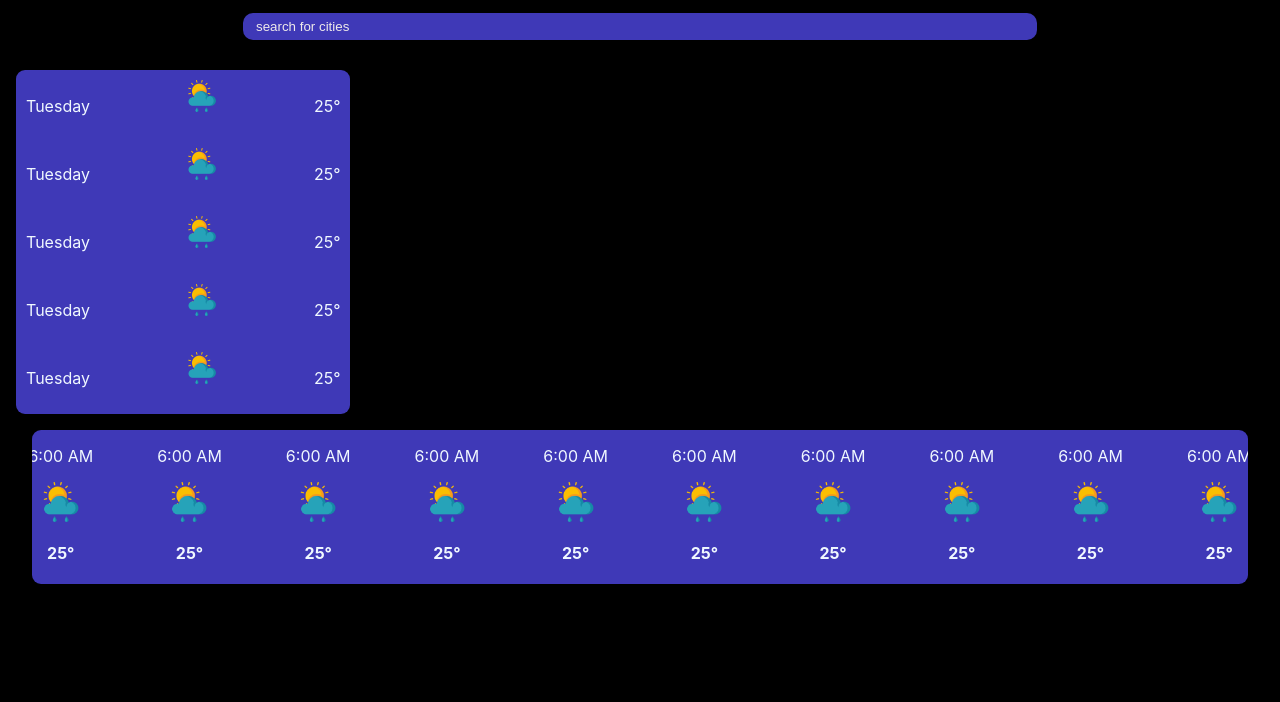
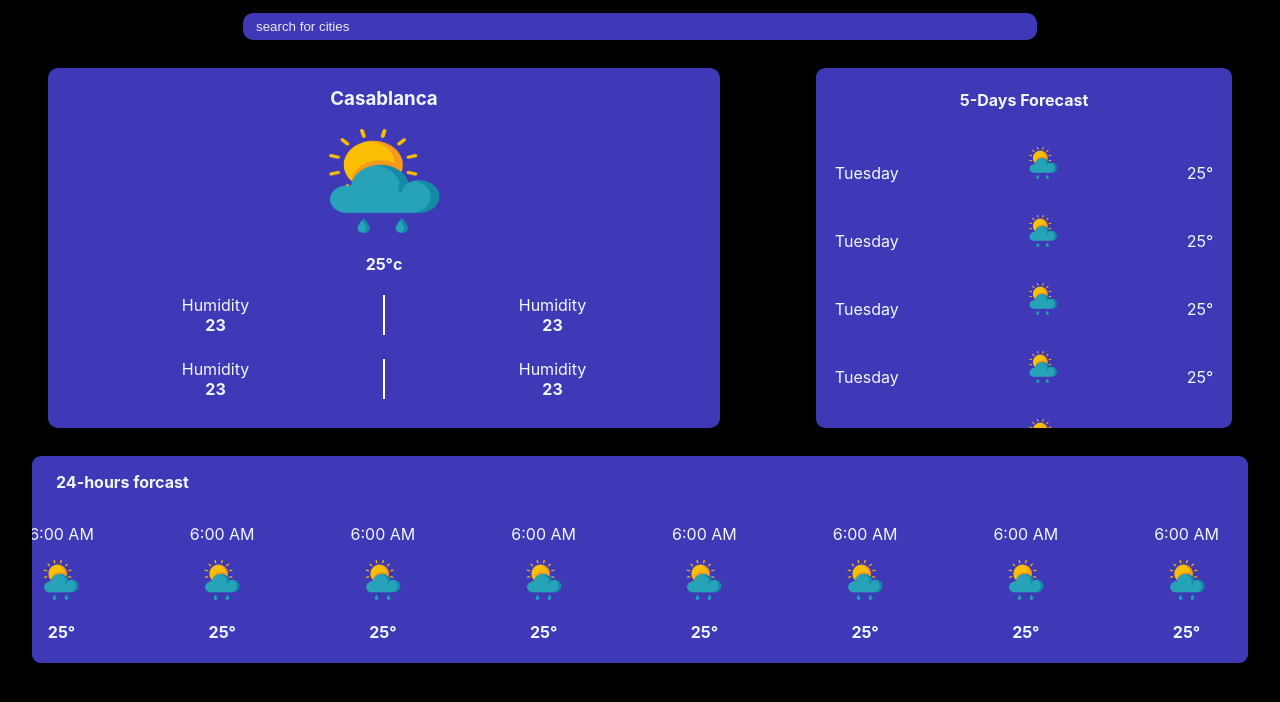
Before and after one commit to sanaaJer/Weather_React_Application, a React (Create React App) app: page / in a window 1280 px wide. Shown: the top 702 px of the page. Built offline with nearby package versions, Linux system fonts and the light colour scheme; no server answers.

Commit message:
update style components

```diff
--- a/src/App.css
+++ b/src/App.css
@@ -1,7 +1,10 @@
+body{
+    overflow-x: hidden;
+    background-color: black;
+
+}
 .App{
-    background-color: black;
     width: 100vw;
-    height: 100vh;
     display:flex;
     flex-direction: column;
     color: aliceblue;
@@ -10,7 +13,7 @@
 
 .filterCity{
     width:60vw;
-    margin: 1em auto;
+    margin: 1em auto 0 auto;
     display: block;
     padding:6px 1em 6px 1em;
     background-color: #3f39b7;
@@ -28,8 +31,9 @@ input::placeholder {
     display:flex;
     flex-direction: column;
     align-items: center;
+    margin-right: 2em;
+}
 
-}
 
 .divHourForcast{
     display:flex;
@@ -37,21 +41,54 @@ input::placeholder {
     justify-content: center;
     gap: 4em;
     overflow-x: auto;
+    scrollbar-width: none;
     white-space: nowrap;
     background-color: #3f39b7;
-    margin: 0 2em ;
     border-radius: 9px;
-    scrollbar-width: none;
 
 }
+
 .divDailyForcas{
     display:flex;
     flex-direction: column;
     align-items: center;
     gap:1em;
-    width: fit-content;
+    flex: 1;
+      background-color: #3f39b7;
+    padding-right: 40px;
+    padding-left: 40px;
+    border-radius: 9px;
+    margin: 1em 3em 0 3em;
+    height: 90%;
+    min-height: 90%;
+    overflow-y: auto;
+    scrollbar-width: none;
+
+}
+
+.div_Curr_daily{
+    display:flex;
+    flex-direction: row;
+    justify-content: space-between;
+    align-items: center;
+    height:400px;
+    margin-bottom:1em ;
+    width: 100%;
+}
+.div_current{
+    margin:3em;
     background-color: #3f39b7;
-    padding: 10px;
-    margin: 1em ;
-    border-radius: 9px;
+    flex: 2;
+    height: 90%;
+    margin: 1em 3em 0 3em;
+    border-radius: 10px;
 }
+
+
+
+/* When screen is small, stack them vertically */
+@media (max-width: 600px) {
+    .div_Curr_daily {
+      flex-direction: column; /* Change to vertical */
+    }
+}
--- a/src/App.js
+++ b/src/App.js
@@ -1,14 +1,44 @@
+import { useEffect, useState } from 'react';
 import './App.css';
+import Current from './Current';
 import DailyForcast from './DailyForcast';
 import Filter from './Filter';
 import HourlyForcast from './HourlyForcast';
 
+
 function App() {
+
+const apiKey = '61332d689b264e125087e027aafd0c55'; // Your API key
+const city = 'London';
+const url = `https://api.openweathermap.org/data/2.5/weather?q=${city}&appid=${apiKey}`;
+const [weatherData, setWeatherData] = useState(null);
+
+
+useEffect(() => {
+  fetch(url)
+    .then(response => response.json())
+    .then(data => {
+      setWeatherData(data)
+      alert(JSON.stringify(data, null, 2));
+    })
+    .catch(error => console.error(error));
+}, []);
+
+
   return (
     <div className="App">
+
       <Filter/>
+      <div className='div_Curr_daily'>
+      <Current></Current>
       <DailyForcast />
-      <HourlyForcast></HourlyForcast>
+      </div>
+
+       <div style={{backgroundColor:'#3f39b7',   margin: '0 2em 1em 2em',borderRadius: '9px'}} >
+        <h4 style={{margin:' 1em 1.5em'}}>24-hours forcast</h4>
+       <HourlyForcast></HourlyForcast>
+       </div>
+
     </div>
   );
 }
--- /dev/null
+++ b/src/Current.js
@@ -0,0 +1,45 @@
+import React from 'react'
+
+export default function Current() {
+  return (
+    <div className='div_current'>
+      <div style={{display:'flex',flexDirection:'column'}}>
+        <div style={{flex:1,display:'flex',flexDirection:'column',alignItems:'center'}}>
+           <h3>Casablanca</h3>
+           <img  src='/weather.png' style={{width:'8em',height:'6.5em'}}/>
+            <h4>25°c</h4>
+        </div>
+        <div  style={{flex:1,display:'flex',flexDirection:'column'}}>
+            <div style={{flex:1,display:'flex',flexDirection:'row',paddingBottom:'1.5em'}}>
+                    <div style={{flex:1,display:'flex',flexDirection:'column',justifyContent:'center',alignItems:'center',borderRight:'2px solid white'}}>
+                        <p style={{margin:0}}>Humidity</p>
+                        <h4 style={{margin:0}}>23</h4>
+                    </div>
+                    <div style={{flex:1,display:'flex',flexDirection:'column',justifyContent:'center',alignItems:'center',gap:0}}>
+                        <p style={{margin:0}}>Humidity</p>
+                        <h4 style={{margin:0}}>23</h4>
+                    </div>
+            </div>
+            <div style={{flex:1,display:'flex',flexDirection:'row'}}>
+                   <div style={{flex:1,display:'flex',flexDirection:'column',justifyContent:'center',alignItems:'center',borderRight:'2px solid white'}}>
+                        <p style={{margin:0}}>Humidity</p>
+                        <h4 style={{margin:0}}>23</h4>
+                    </div>
+                    <div style={{flex:1,display:'flex',flexDirection:'column',justifyContent:'center',alignItems:'center',gap:0}}>
+                        <p style={{margin:0}}>Humidity</p>
+                        <h4 style={{margin:0}}>23</h4>
+                    </div>
+            </div>
+
+
+
+
+
+
+
+
+        </div>
+      </div>
+    </div>
+  )
+}
--- a/src/DailyCard.js
+++ b/src/DailyCard.js
@@ -1,11 +1,12 @@
-import React from 'react'
+import React, { useEffect } from 'react'
 
 export default function DailyCard() {
+
   return (
-    <div style={{display:'flex',flexDirection:'row',gap:'6em'}}>
-        <p>Tuesday</p>
+    <div style={{display:'flex',flexDirection:'row',gap:'10vw',justifyContent:'center'}}>
+        <p >Tuesday</p>
         <img  src='/weather.png' style={{width:'2em',height:'2em'}}/>
-        <p>25°</p>
+        <p >25°</p>
     </div>
   )
 }
--- a/src/DailyForcast.js
+++ b/src/DailyForcast.js
@@ -4,6 +4,7 @@ import DailyCard from './DailyCard'
 export default function DailyForcast() {
   return (
     <div className='divDailyForcas'>
+        <h4 >5-Days Forecast</h4>
         <DailyCard />
         <DailyCard />
         <DailyCard />
```
Also changed, not shown: src/Today.js (deleted), 1 other file (tests, documents, lock files or other folders).
